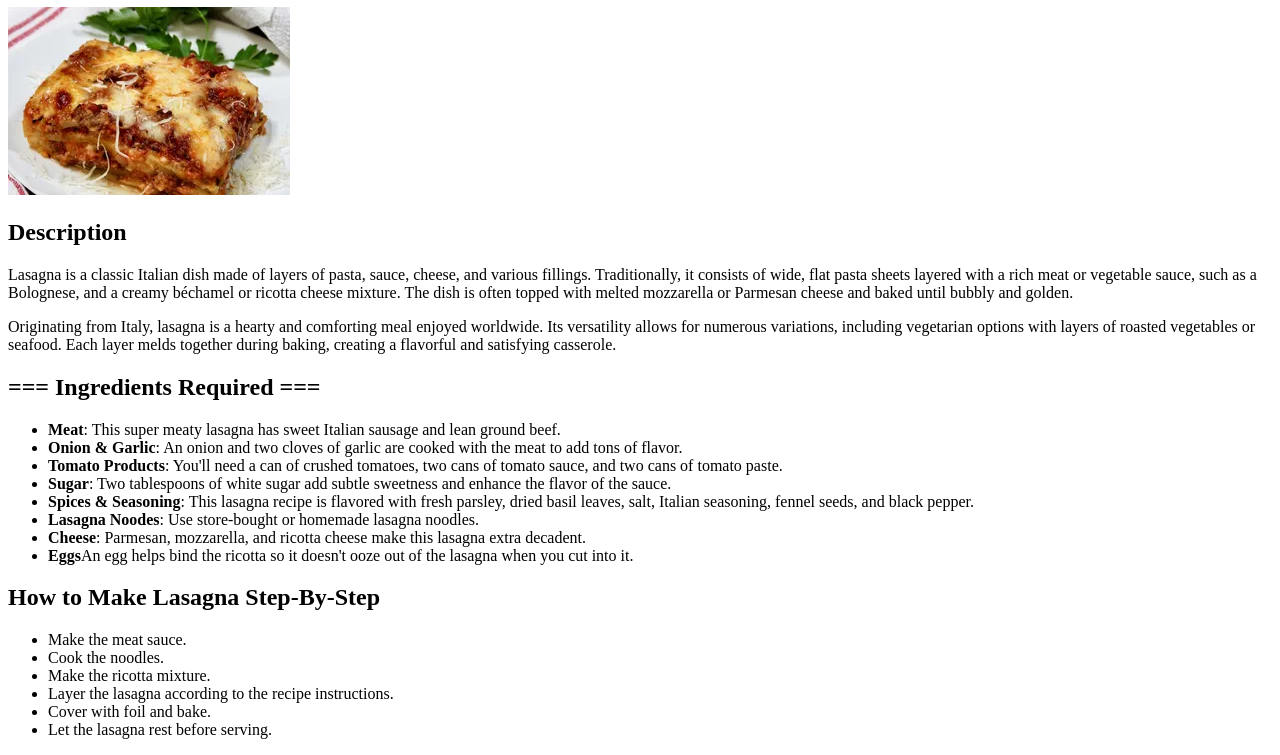
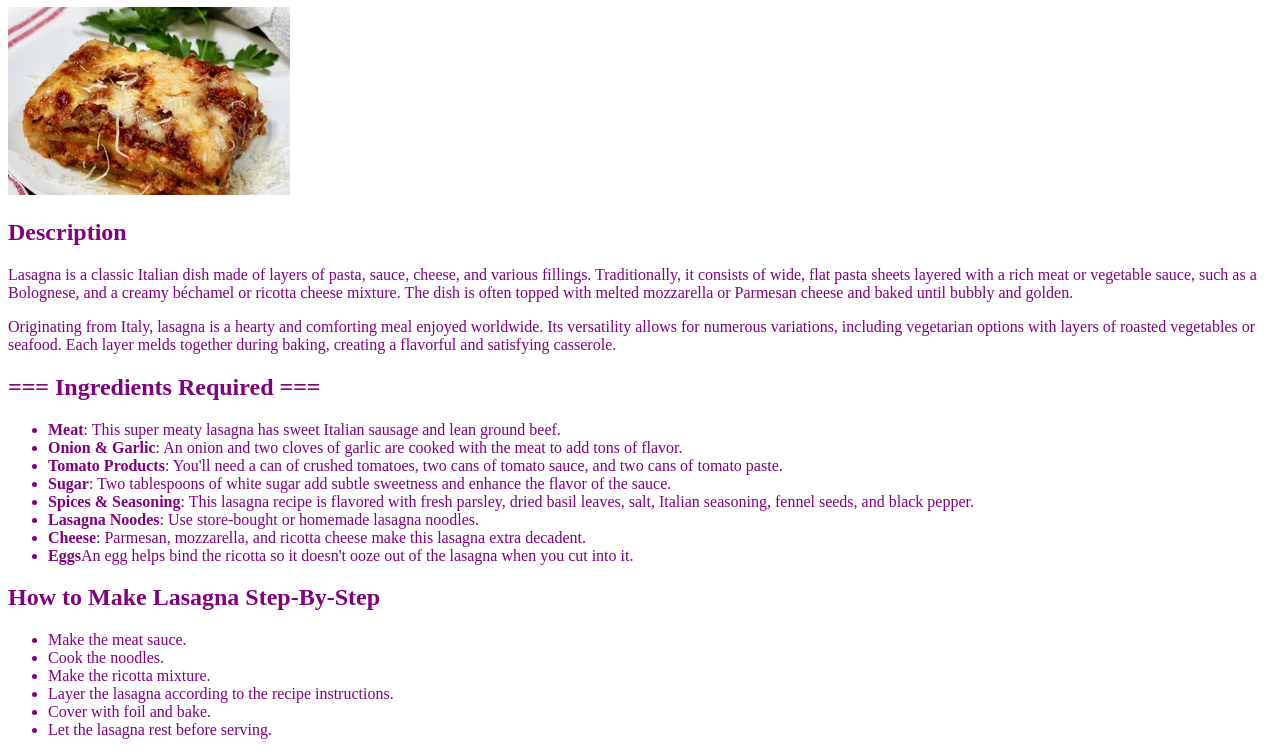
Before and after one commit to shaheerkj/odin-project, a plain HTML site: page recipes/lasagna.html in a window 1280 px wide. Shown: the part 73-828 px from the top of the page. Drawn offline with Linux system fonts and the light colour scheme.

Commit message:
added color to text in lasagna

```diff
--- a/recipes/lasagna.html
+++ b/recipes/lasagna.html
@@ -6,6 +6,11 @@
     <title>Lasagna</title>
 </head>
 <body>
+    <style>
+        *{
+            color: purple
+        }
+    </style>
     <h1>Lasagna</h1>
     <img src="../images/image.png" alt="Image of Lasagna">
     <h2>Description</h2>
```
